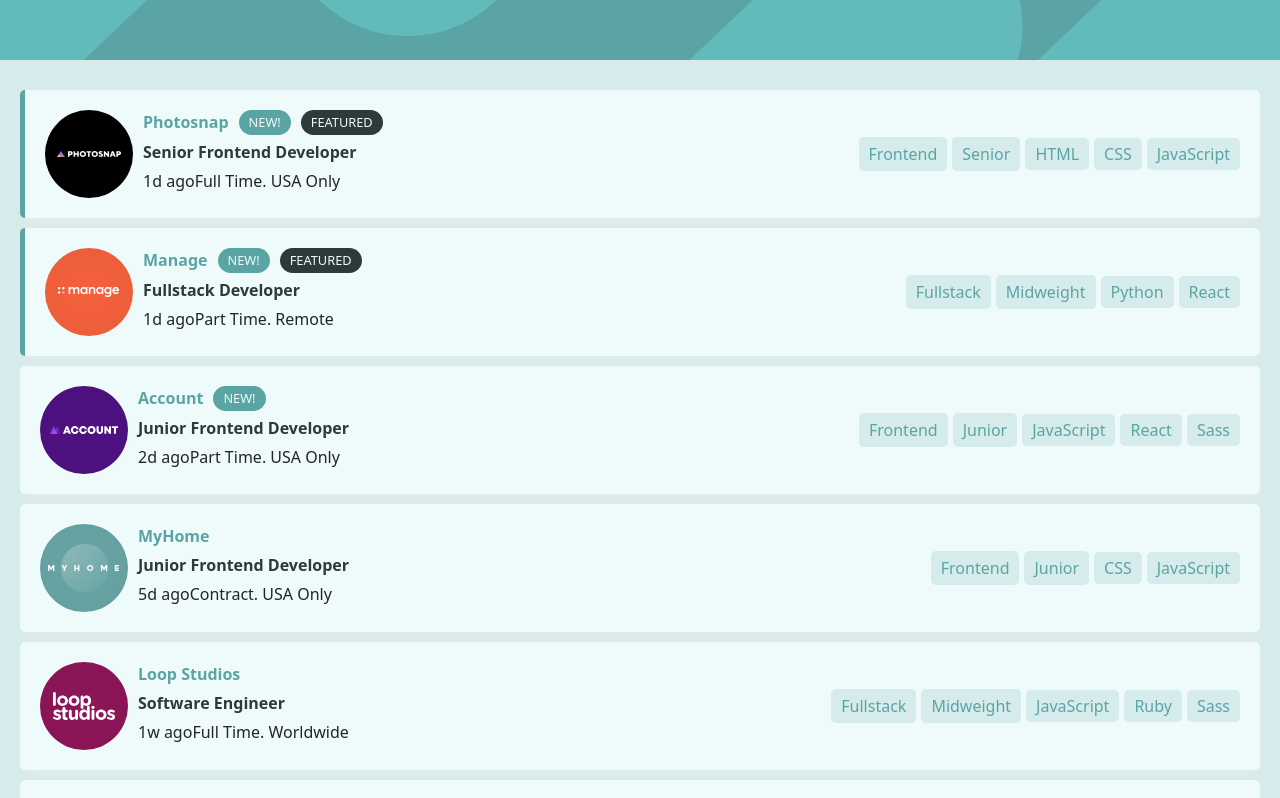
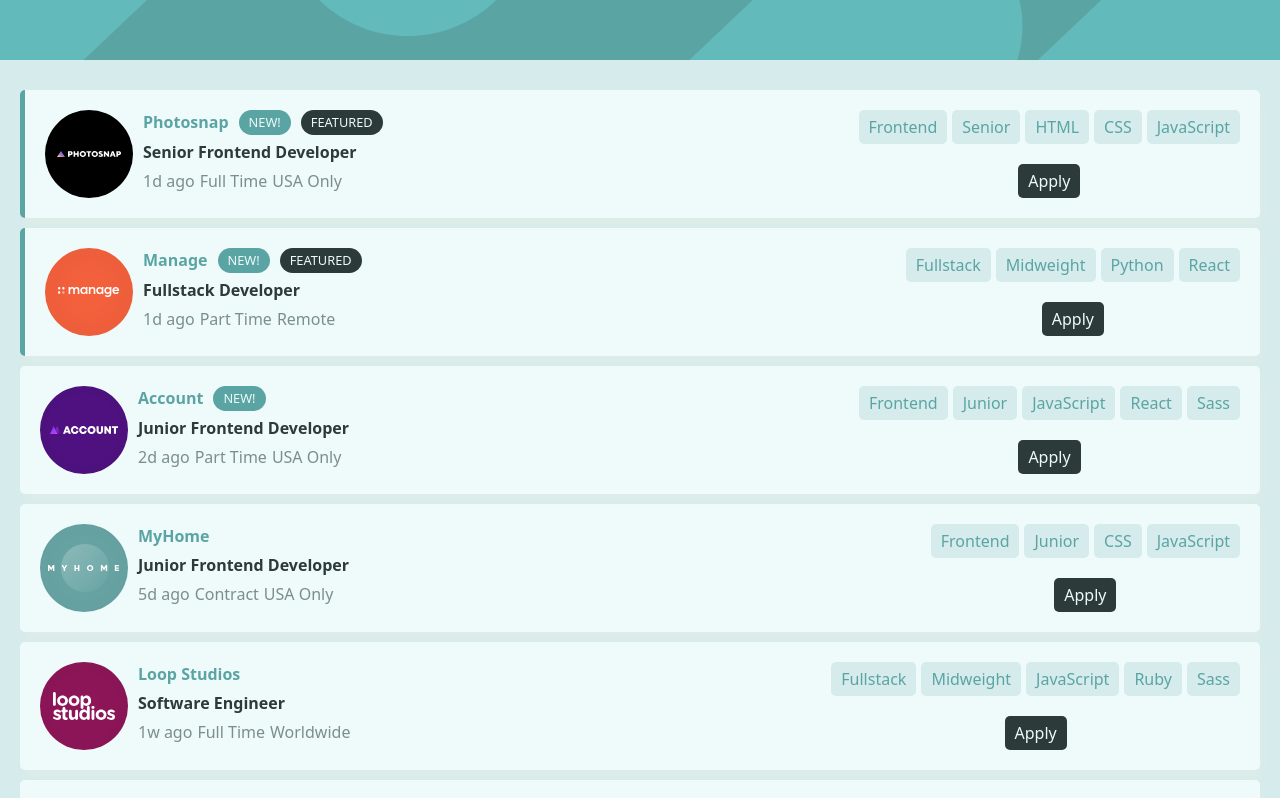
Before and after one commit to OryemaStephen/job-listing-master, a React (Vite) app: page / in a window 1280 px wide. Shown: the top 798 px of the page. Built offline with nearby package versions, Linux system fonts and the light colour scheme.

Commit message:
Updated buttons

```diff
--- a/src/Components/Job.jsx
+++ b/src/Components/Job.jsx
@@ -24,23 +24,28 @@
                 <div className="extra-details">
                   <span>{job.postedAt}</span>
                   <span>{job.contract}</span>
-                  <span>. {job.location}</span>
+                  <span>{job.location}</span>
                 </div>
               </div>
             </div>
             <div className="skills">
-              <span className="role">{job.role}</span>
-              <span className="level">{job.level}</span>
+              <div>
+                <button className="role">{job.role}</button>
+                <button className="level">{job.level}</button>
                 <span>
                   {job.languages.map((language, index) => (
-                  <span className="language" key={index}>{language}</span>
+                    <button className="language" key={index}>{language}</button>
                   ))}
                 </span>
                 <span>
                   {job.tools.map((tool, index) => (
-                  <span className="tool" key={index}>{tool}</span>
+                    <button className="tool" key={index}>{tool}</button>
                   ))}
                 </span>
+              </div>
+              <div>
+                <button className="apply-button">Apply</button>
+              </div>
             </div>
           </div>
         ))}
--- a/src/index.css
+++ b/src/index.css
@@ -58,7 +58,9 @@
 
 .job-descrition{
   display: flex;
+  justify-content: space-between;
   gap: 10px;
+
 }
 
 .title{
@@ -103,11 +105,17 @@
   padding-bottom: 5px;
 }
 
+.extra-details > span{
+  padding-right: 5px;
+  color: hsl(180, 8%, 52%);
+}
+
 .skills{
   display: flex;
-  flex-direction: row;
-  justify-content: space-between;
+  flex-direction: column;
+  justify-content: center;
   align-items: center;
+  gap: 20px;
 }
 .role,
 .level,
@@ -121,4 +129,30 @@
   border-radius: 5px;
   margin-left: 5px;
   color: hsl(180, 29%, 50%);
+  border: none;
 }
+
+.role:hover,
+.level:hover,
+.language:hover,
+.tool:hover{
+  color: hsl(180, 35%, 88%);
+  background-color: hsl(180, 29%, 50%);
+}
+
+.apply-button{
+  padding-left: 10px;
+  padding-right: 10px;
+  padding-top: 5px;
+  padding-bottom: 5px;
+  border-radius: 5px;
+  margin-left: 5px;
+  background-color: hsl(180, 14%, 20%);
+  color: hsl(180, 52%, 96%);
+  border: none;
+}
+
+.apply-button:hover{
+  color: hsl(180, 14%, 20%);
+  background-color: hsl(180, 29%, 50%);
+}
```
Lines whose indentation alone changed are shown as unchanged.
